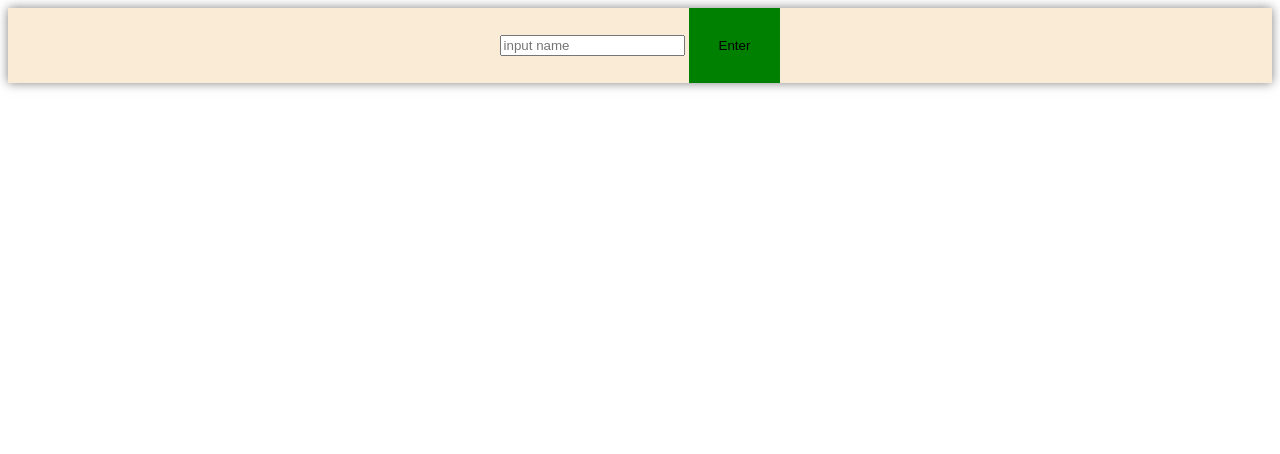
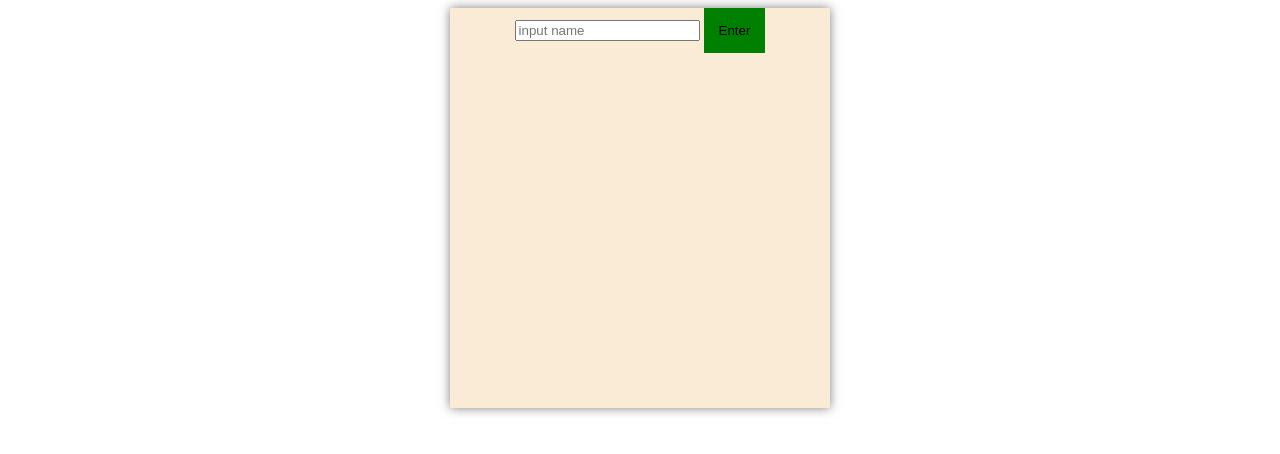
Before and after one commit to BENEDICT-OGU/testin, a plain HTML site: page index.html in a window 1280 px wide. Drawn offline with Linux system fonts and the light colour scheme.

Commit message:
did some styling

```diff
--- a/style.css
+++ b/style.css
@@ -1,9 +1,11 @@
 div{
     background-color: antiquewhite;
     box-shadow: 0px 0px 10px rgba(0, 0, 0,0.5);
+    width: 30%;
+    height: 50vh;
 }
 button{
     background-color: green;
     border: none;
-    padding: 30px;
+    padding: 15px;
 }
```
